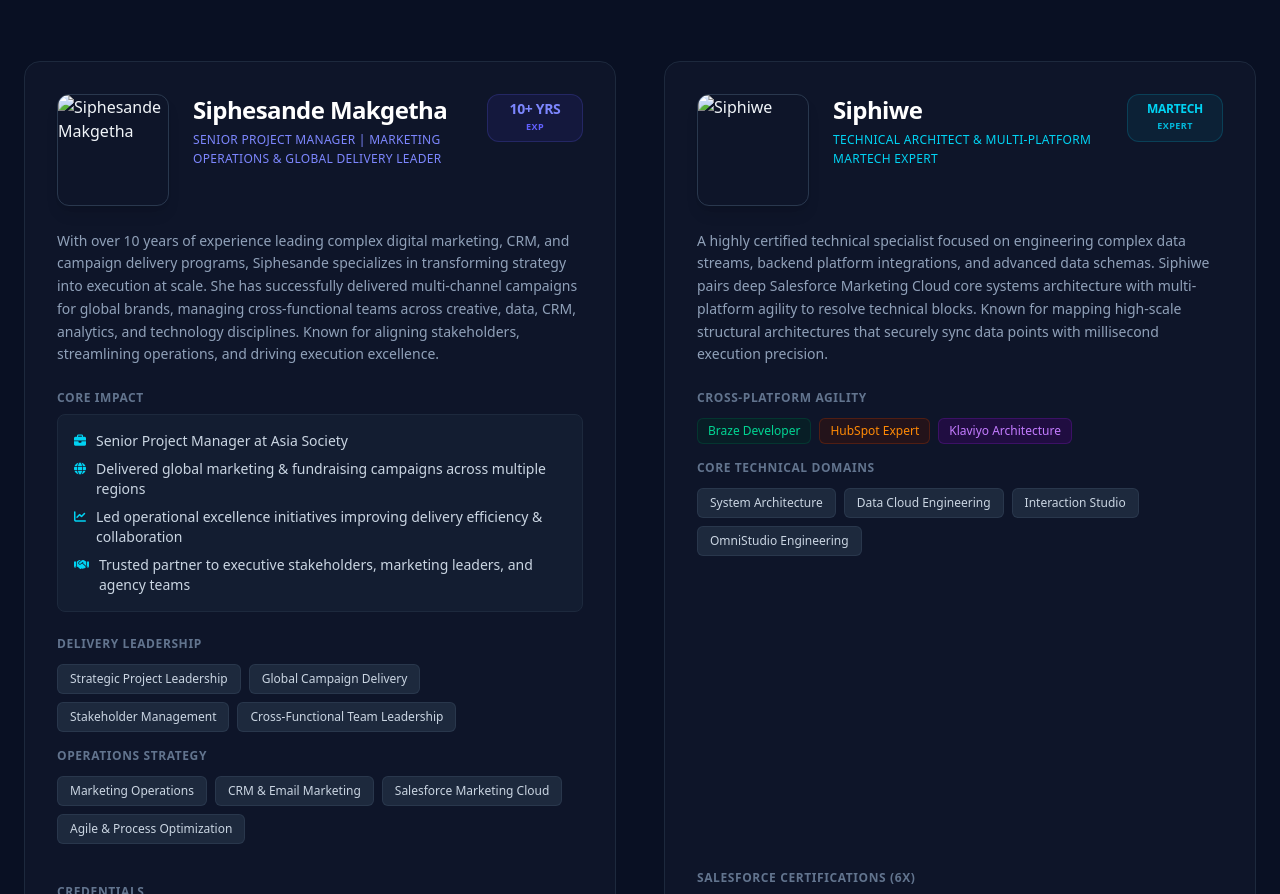
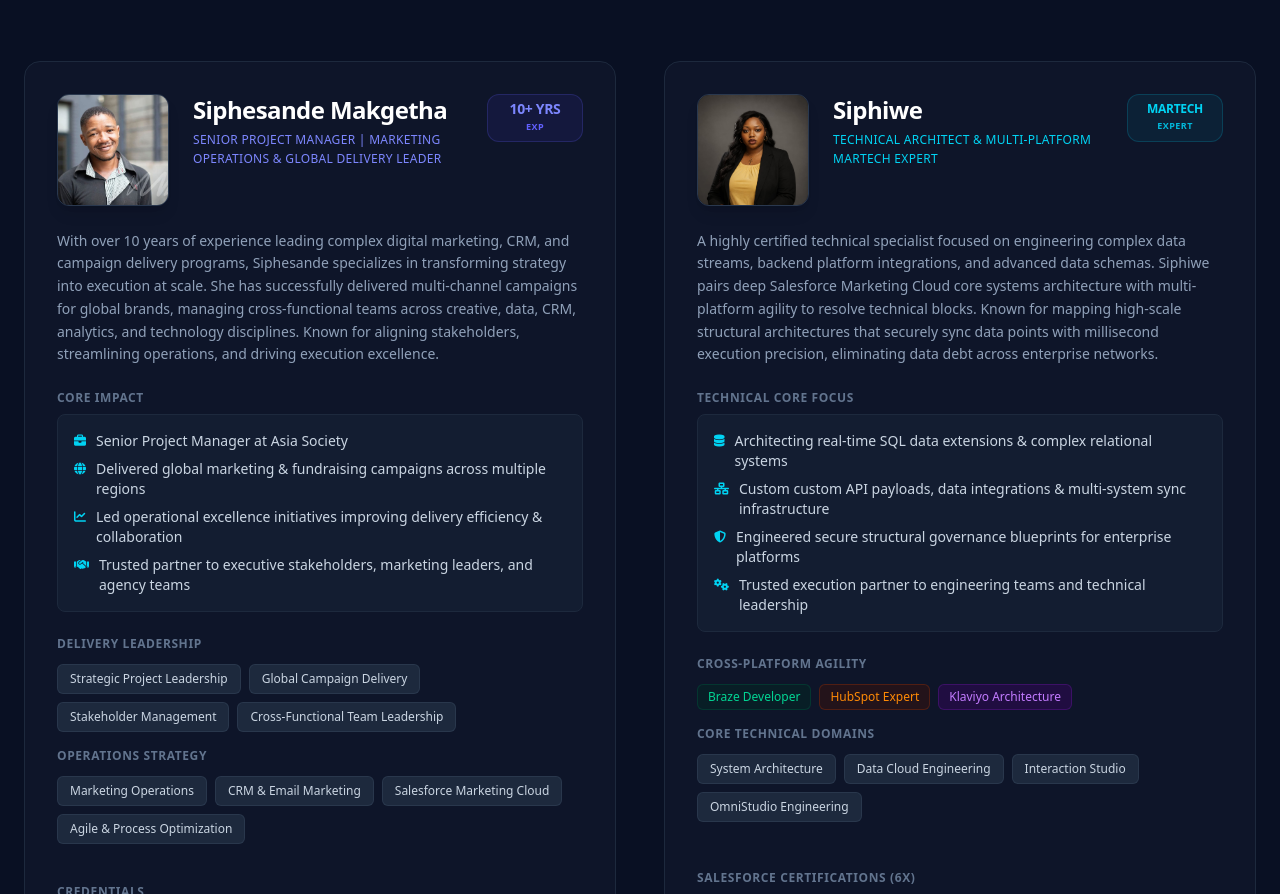
Before and after one commit to mduduziavatar/ssmarketingsolutions, a plain HTML site: page index.html in a window 1280 px wide. Shown: the part 1394-2288 px from the top of the page. Drawn offline with nearby package versions, Linux system fonts and the light colour scheme.

Commit message:
Update index.html

```diff
--- a/index.html
+++ b/index.html
@@ -4,14 +4,11 @@
     <meta charset="UTF-8">
     <meta name="viewport" content="width=device-width, initial-scale=1.0">
     <title>SS Marketing Solutions | Elite SFMC & MarTech Specialists</title>
-    <!-- Tailwind CSS v4 CDN -->
     <script src="https://cdn.jsdelivr.net/npm/@tailwindcss/browser@4"></script>
-    <!-- FontAwesome for Icons -->
     <link rel="stylesheet" href="https://cdnjs.cloudflare.com/ajax/libs/font-awesome/6.4.0/css/all.min.css">
 </head>
 <body class="bg-slate-900 text-slate-100 font-sans antialiased selection:bg-indigo-500 selection:text-white">
 
-    <!-- Header / Navigation -->
     <header class="sticky top-0 z-50 bg-slate-900/90 backdrop-blur-md border-b border-slate-800">
         <div class="max-w-7xl mx-auto px-6 h-20 flex items-center justify-between">
             <div class="flex items-center space-x-2">
@@ -19,12 +16,10 @@
                 <span class="text-lg font-semibold tracking-tight text-slate-200">MARKETING SOLUTIONS</span>
             </div>
 
-            <!-- Mobile Menu Button -->
             <button id="menu-btn" class="md:hidden text-slate-400 hover:text-white focus:outline-none p-2" aria-label="Toggle Menu">
                 <i class="fa-solid fa-bars text-xl"></i>
             </button>
 
-            <!-- Navigation Links -->
             <nav id="nav-menu" class="hidden absolute top-20 left-0 w-full bg-slate-900/95 border-b border-slate-800 p-6 flex flex-col space-y-4 md:static md:w-auto md:bg-transparent md:border-none md:p-0 md:flex md:flex-row md:space-y-0 md:items-center md:space-x-8 text-sm font-medium text-slate-400">
                 <a href="#about" class="hover:text-white transition-colors">Why Us</a>
                 <a href="#team" class="hover:text-white transition-colors">Our Founders</a>
@@ -34,7 +29,6 @@
         </div>
     </header>
 
-    <!-- Hero Section -->
     <section class="relative py-24 lg:py-32 overflow-hidden border-b border-slate-800">
         <div class="absolute inset-0 bg-radial from-indigo-500/10 via-transparent to-transparent-50% pointer-events-none"></div>
         <div class="max-w-5xl mx-auto px-6 text-center relative z-10">
@@ -59,7 +53,6 @@
         </div>
     </section>
 
-    <!-- The Power of Two Section -->
     <section id="about" class="py-20 max-w-7xl mx-auto px-6">
         <div class="bg-gradient-to-br from-slate-800/50 to-slate-900/50 border border-slate-800 rounded-3xl p-8 md:p-12 shadow-2xl relative">
             <div class="absolute top-0 right-12 -translate-y-1/2 bg-indigo-600/10 border border-indigo-500/20 px-4 py-1 rounded-full text-xs font-mono text-indigo-400">
@@ -77,7 +70,6 @@
         </div>
     </section>
 
-    <!-- Founders Profiles -->
     <section id="team" class="py-20 bg-slate-950/40 border-y border-slate-800">
         <div class="max-w-7xl mx-auto px-6">
             <div class="text-center max-w-2xl mx-auto mb-16">
@@ -86,13 +78,10 @@
             </div>
 
             <div class="grid md:grid-cols-2 gap-8 lg:gap-12 items-stretch">
-                <!-- Siphesande Profile -->
                 <div class="bg-slate-900/80 border border-slate-800 rounded-2xl p-6 lg:p-8 flex flex-col justify-between hover:border-slate-700 transition-all">
                     <div>
-                        <!-- Side-by-Side Header Layout -->
                         <div class="flex flex-col lg:flex-row gap-6 items-start mb-6">
-                            <!-- Replace src with your image path (e.g., images/siphesande.jpg) -->
-                            <img src="siphesande.jpg" alt="Siphesande Makgetha" class="w-24 h-24 lg:w-28 lg:h-28 rounded-xl object-cover border border-slate-700/80 shadow-lg shrink-0">
+                            <img src="FB_IMG_1766132217843.jpg" alt="Siphesande Makgetha" class="w-24 h-24 lg:w-28 lg:h-28 rounded-xl object-cover border border-slate-700/80 shadow-lg shrink-0">
 
                             <div class="flex-1 w-full">
                                 <div class="flex items-start justify-between gap-4">
@@ -149,13 +138,10 @@
                     </div>
                 </div>
 
-                <!-- Siphiwe Profile -->
                 <div class="bg-slate-900/80 border border-slate-800 rounded-2xl p-6 lg:p-8 flex flex-col justify-between hover:border-slate-700 transition-all">
                     <div>
-                        <!-- Side-by-Side Header Layout -->
                         <div class="flex flex-col lg:flex-row gap-6 items-start mb-6">
-                            <!-- Replace src with your image path (e.g., images/siphiwe.jpg) -->
-                            <img src="siphiwe.jpg" alt="Siphiwe" class="w-24 h-24 lg:w-28 lg:h-28 rounded-xl object-cover border border-slate-700/80 shadow-lg shrink-0">
+                            <img src="IMG-20260525-WA0010.jpg" alt="Siphiwe" class="w-24 h-24 lg:w-28 lg:h-28 rounded-xl object-cover border border-slate-700/80 shadow-lg shrink-0">
 
                             <div class="flex-1 w-full">
                                 <div class="flex items-start justify-between gap-4">
@@ -172,8 +158,18 @@
                         </div>
 
                         <p class="text-slate-400 text-sm leading-relaxed mb-6">
-                            A highly certified technical specialist focused on engineering complex data streams, backend platform integrations, and advanced data schemas. Siphiwe pairs deep Salesforce Marketing Cloud core systems architecture with multi-platform agility to resolve technical blocks. Known for mapping high-scale structural architectures that securely sync data points with millisecond execution precision.
+                            A highly certified technical specialist focused on engineering complex data streams, backend platform integrations, and advanced data schemas. Siphiwe pairs deep Salesforce Marketing Cloud core systems architecture with multi-platform agility to resolve technical blocks. Known for mapping high-scale structural architectures that securely sync data points with millisecond execution precision, eliminating data debt across enterprise networks.
                         </p>
+
+                        <div class="mb-6">
+                            <h4 class="text-xs font-semibold text-slate-500 uppercase tracking-wider mb-2">Technical Core Focus</h4>
+                            <ul class="space-y-2 text-sm text-slate-300 bg-slate-800/40 border border-slate-800 rounded-lg p-4 mb-6">
+                                <li class="flex items-start gap-2.5"><i class="fa-solid fa-database text-cyan-400 mt-1 text-xs shrink-0"></i> <span>Architecting real-time SQL data extensions & complex relational systems</span></li>
+                                <li class="flex items-start gap-2.5"><i class="fa-solid fa-network-wired text-cyan-400 mt-1 text-xs shrink-0"></i> <span>Custom custom API payloads, data integrations & multi-system sync infrastructure</span></li>
+                                <li class="flex items-start gap-2.5"><i class="fa-solid fa-shield-halved text-cyan-400 mt-1 text-xs shrink-0"></i> <span>Engineered secure structural governance blueprints for enterprise platforms</span></li>
+                                <li class="flex items-start gap-2.5"><i class="fa-solid fa-gears text-cyan-400 mt-1 text-xs shrink-0"></i> <span>Trusted execution partner to engineering teams and technical leadership</span></li>
+                            </ul>
+                        </div>
 
                         <div class="mb-6">
                             <h4 class="text-xs font-semibold text-slate-500 uppercase tracking-wider mb-3">Cross-Platform Agility</h4>
@@ -208,7 +204,6 @@
         </div>
     </section>
 
-    <!-- How We Partner / Services -->
     <section id="services" class="py-20 max-w-7xl mx-auto px-6">
         <div class="text-center max-w-2xl mx-auto mb-16">
             <h2 class="text-3xl font-bold text-white mb-4">Flexible Engagement Models</h2>
@@ -246,7 +241,6 @@
         </div>
     </section>
 
-    <!-- Lead / Contact Form Section -->
     <section id="contact" class="py-20 bg-slate-950/40 border-t border-slate-800">
         <div class="max-w-3xl mx-auto px-6">
             <div class="text-center mb-12">
@@ -288,7 +282,6 @@
         </div>
     </section>
 
-    <!-- Footer -->
     <footer class="bg-slate-950 py-12 border-t border-slate-900 text-center text-xs text-slate-500">
         <div class="max-w-7xl mx-auto px-6 space-y-4">
             <p>&copy; 2026 SS Marketing Solutions. Registered in South Africa. All Rights Reserved.</p>
@@ -298,7 +291,6 @@
         </div>
     </footer>
 
-    <!-- Mobile Menu Toggle Logic -->
     <script>
         const menuBtn = document.getElementById('menu-btn');
         const navMenu = document.getElementById('nav-menu');
```
